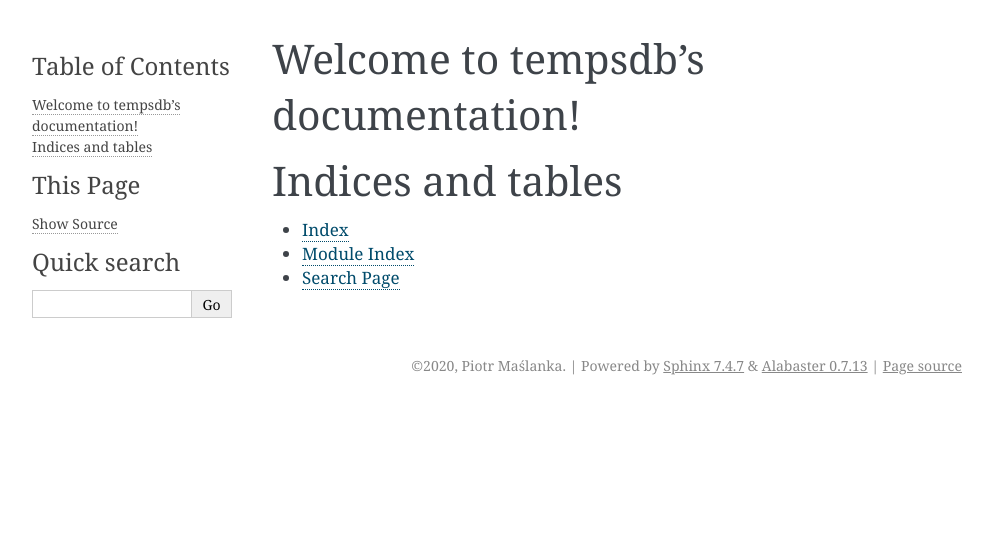
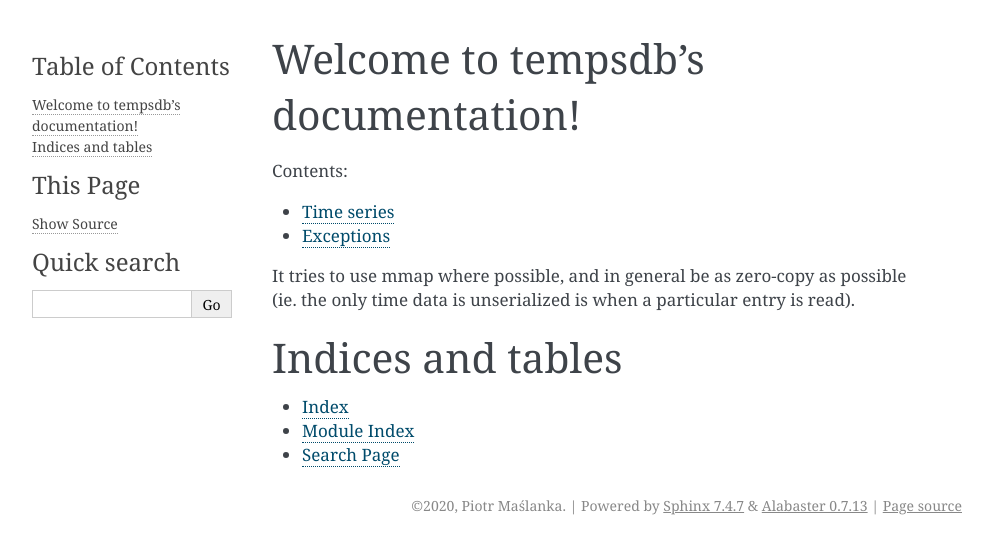
Before and after one commit to smok-serwis/tempsdb, a Sphinx documentation site: the page built from docs/index.rst, in a window 1280 px wide. Shown: the top 554 px of the page, without its empty margins (148-1141 px from the left). Built offline with Sphinx 7.4.7, drawn with Linux system fonts in a browser that asks for light colours.

Commit message:
write chunk

```diff
--- a/docs/index.rst
+++ b/docs/index.rst
@@ -10,6 +10,11 @@ Welcome to tempsdb's documentation!
    :maxdepth: 2
    :caption: Contents:
 
+   time-series
+   exceptions
+
+It tries to use mmap where possible, and in general be as zero-copy as possible (ie. the
+only time data is unserialized is when a particular entry is read).
 
 
 Indices and tables
--- /dev/null
+++ b/docs/time-series.rst
@@ -0,0 +1,4 @@
+Time series
+===========
+
+The name of the series must be a valid name for a directory on your filesystem.
--- a/requirements.txt
+++ b/requirements.txt
@@ -1 +1,2 @@
 satella
+ujson
--- a/setup.py
+++ b/setup.py
@@ -13,7 +13,7 @@ def find_pyx(*path) -> tp.List[str]:
 setup(name='tempsdb',
       version='0.1_a1',
       packages=find_packages(include=['tempsdb', 'tempsdb.*']),
-      install_requires=['satella'],
+      install_requires=['satella', 'ujson'],
       ext_modules=build([Multibuild('tempsdb', find_pyx('tempsdb')), ],
                         compiler_directives={
                             'language_level': '3',
```
Also changed, not shown: docs/exceptions.rst (added, +12 -0 lines), 6 other files.
